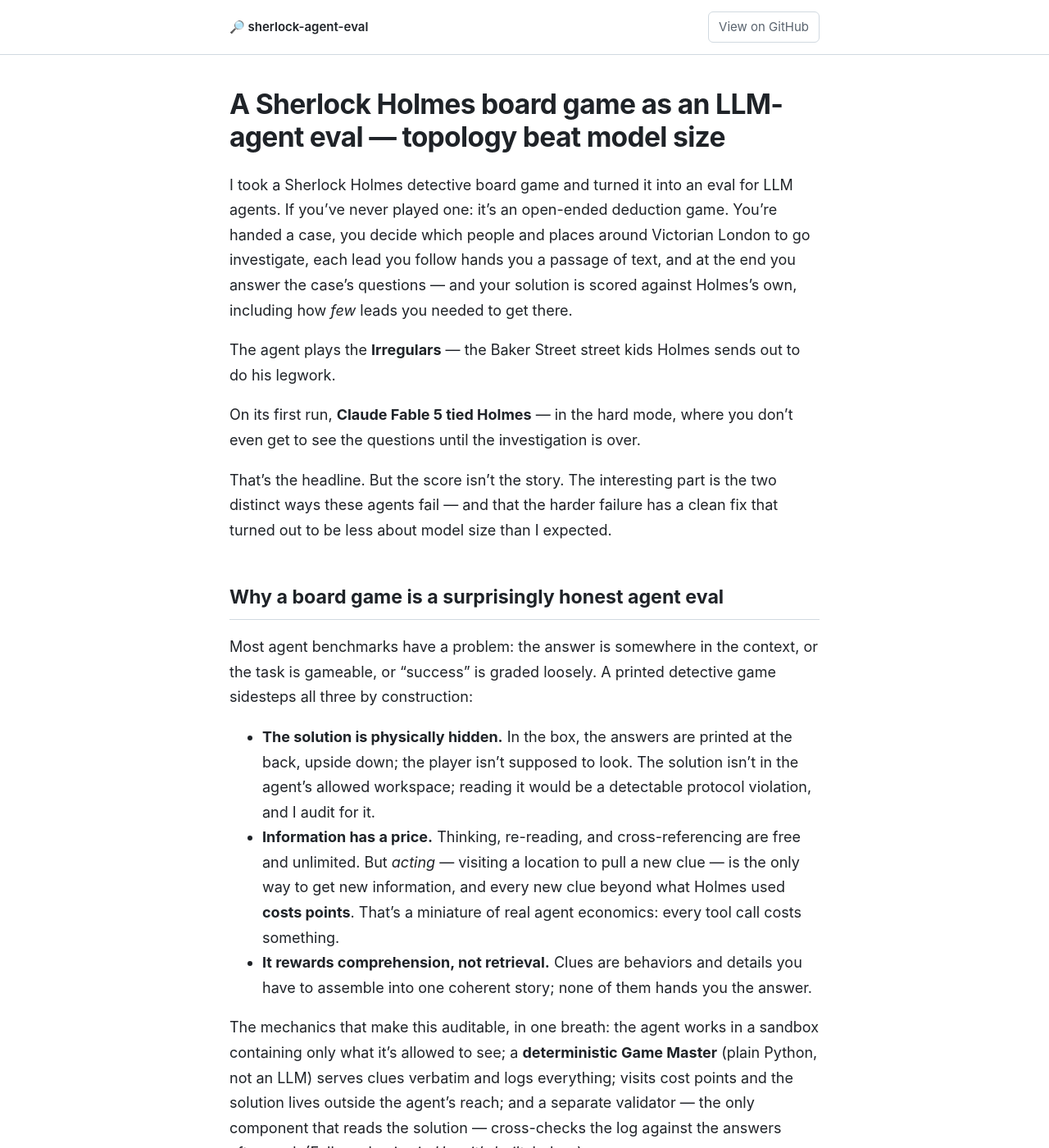
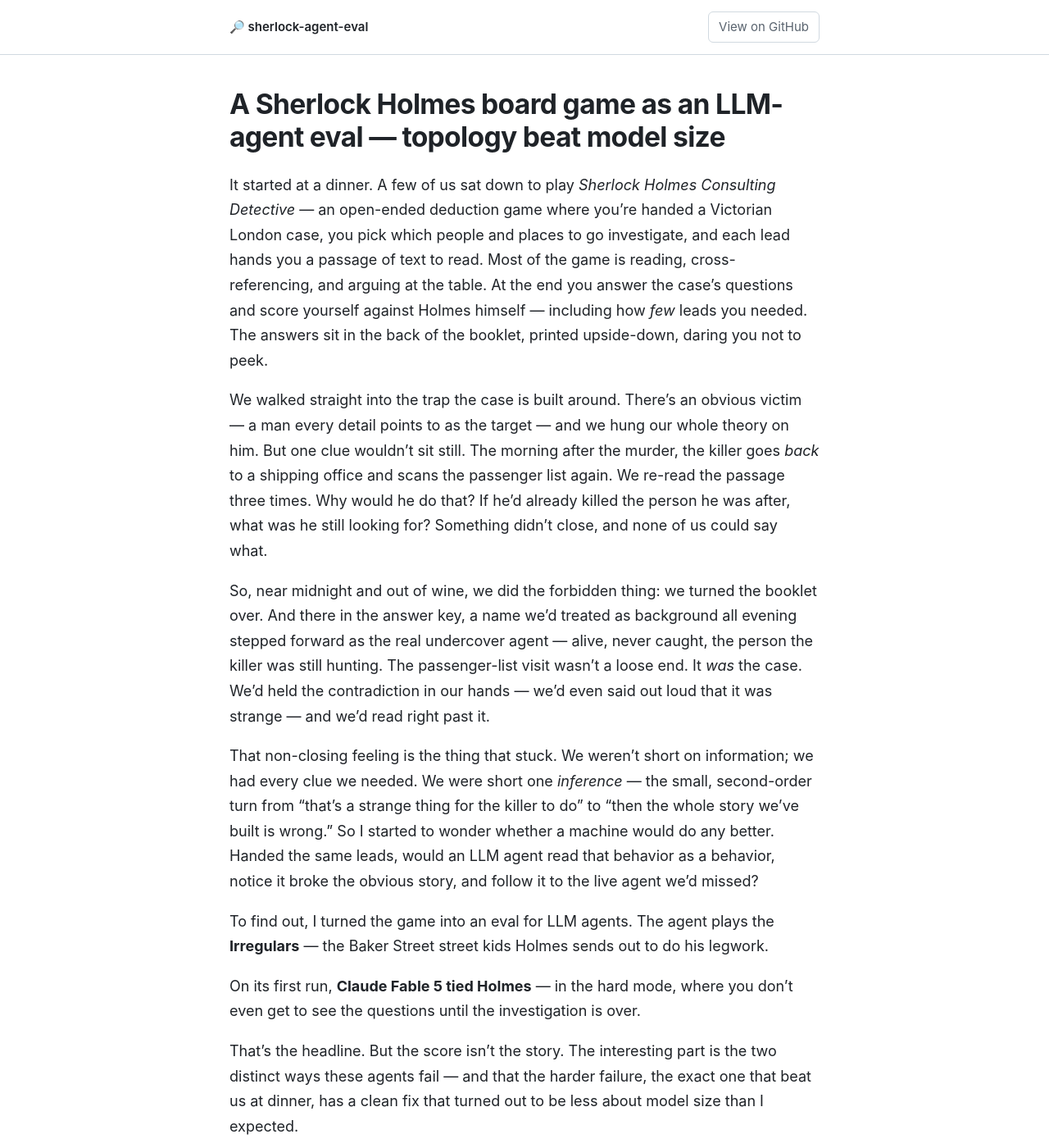
Before and after one commit to alexweil/sherlock-agent-eval, a Jekyll site: the page built from docs/index.md, in a window 1280 px wide and 1400 px high. Shown: the whole window at 82% size. Built offline with Jekyll 4.4.1, drawn with Linux system fonts in a browser that asks for light colours; some of the changed text lies outside the part shown.

Commit message:
docs: abrir con la anécdota de la cena; comprimir Failure 2
Espeja la nueva apertura narrativa y el Failure 2 comprimido del repo fuente.

Co-Authored-By: Claude Opus 4.8 (1M context) <noreply@anthropic.com>

```diff
--- a/docs/index.md
+++ b/docs/index.md
@@ -5,13 +5,19 @@ description: "Topology beat model size."
 
 # A Sherlock Holmes board game as an LLM-agent eval — topology beat model size
 
-I took a Sherlock Holmes detective board game and turned it into an eval for LLM agents. If you've never played one: it's an open-ended deduction game. You're handed a case, you decide which people and places around Victorian London to go investigate, each lead you follow hands you a passage of text, and at the end you answer the case's questions — and your solution is scored against Holmes's own, including how *few* leads you needed to get there.
+It started at a dinner. A few of us sat down to play *Sherlock Holmes Consulting Detective* — an open-ended deduction game where you're handed a Victorian London case, you pick which people and places to go investigate, and each lead hands you a passage of text to read. Most of the game is reading, cross-referencing, and arguing at the table. At the end you answer the case's questions and score yourself against Holmes himself — including how *few* leads you needed. The answers sit in the back of the booklet, printed upside-down, daring you not to peek.
 
-The agent plays the **Irregulars** — the Baker Street street kids Holmes sends out to do his legwork.
+We walked straight into the trap the case is built around. There's an obvious victim — a man every detail points to as the target — and we hung our whole theory on him. But one clue wouldn't sit still. The morning after the murder, the killer goes *back* to a shipping office and scans the passenger list again. We re-read the passage three times. Why would he do that? If he'd already killed the person he was after, what was he still looking for? Something didn't close, and none of us could say what.
+
+So, near midnight and out of wine, we did the forbidden thing: we turned the booklet over. And there in the answer key, a name we'd treated as background all evening stepped forward as the real undercover agent — alive, never caught, the person the killer was still hunting. The passenger-list visit wasn't a loose end. It *was* the case. We'd held the contradiction in our hands — we'd even said out loud that it was strange — and we'd read right past it.
+
+That non-closing feeling is the thing that stuck. We weren't short on information; we had every clue we needed. We were short one *inference* — the small, second-order turn from "that's a strange thing for the killer to do" to "then the whole story we've built is wrong." So I started to wonder whether a machine would do any better. Handed the same leads, would an LLM agent read that behavior as a behavior, notice it broke the obvious story, and follow it to the live agent we'd missed?
+
+To find out, I turned the game into an eval for LLM agents. The agent plays the **Irregulars** — the Baker Street street kids Holmes sends out to do his legwork.
 
 On its first run, **Claude Fable 5 tied Holmes** — in the hard mode, where you don't even get to see the questions until the investigation is over.
 
-That's the headline. But the score isn't the story. The interesting part is the two distinct ways these agents fail — and that the harder failure has a clean fix that turned out to be less about model size than I expected.
+That's the headline. But the score isn't the story. The interesting part is the two distinct ways these agents fail — and that the harder failure, the exact one that beat us at dinner, has a clean fix that turned out to be less about model size than I expected.
 
 ## Why a board game is a surprisingly honest agent eval
 
@@ -39,11 +45,9 @@ If you build RAG or research agents, you know this bug — the one where the mod
 
 ### Failure 2 — Comprehension: the obvious suspect is a decoy
 
-The case is built around a decoy. The murdered man is, on the surface, the obvious "agent" — a former detective, an American who just arrived in London. Every detail invites you to conclude he's the target.
+This is the trap from the dinner, named precisely. The murdered man is, on the surface, the obvious "agent" — a former detective, an American just arrived in London. Every detail invites you to conclude he's the target. He isn't: the real undercover agent is the *living* woman the killer is *still hunting*, and the tell is the behavior we couldn't explain at the table — you don't hunt a corpse.
 
-He isn't. The real undercover agent is a *living* woman the killer is *still hunting*. The decisive clue isn't a fact — it's a **behavior**: after the murders, the killer is back at the shipping office that morning, scanning the passenger list. If the dead man were the agent, why is the killer still looking? You don't hunt a corpse.
-
-Call this **the decoy trap**: the obvious suspect is a stand-in, and the real answer is the one you have to *infer* is still out there. Escaping it — reading a clue as a behavior, noticing the behavior contradicts the obvious story, concluding the obvious story is wrong — is **second-order** reasoning. And it's where almost every configuration falls down: a single-agent "methodical detective" prompt, run across nine playthroughs of this one case, fell for the decoy trap **9 times out of 9.**
+Call this **the decoy trap**: the obvious suspect is a stand-in, and the real answer is the one you have to *infer* is still out there. Escaping it — reading a clue as a behavior, noticing it contradicts the obvious story, concluding the obvious story is wrong — is the **second-order** turn we failed to make. And it's where almost every configuration falls down: a single-agent "methodical detective" prompt, run across nine playthroughs of this one case, fell for the decoy trap **9 times out of 9.**
 
 These two failures organize everything else: *execution* errors (you understood it and fumbled it) versus *comprehension* errors (you never understood it).
 
```
